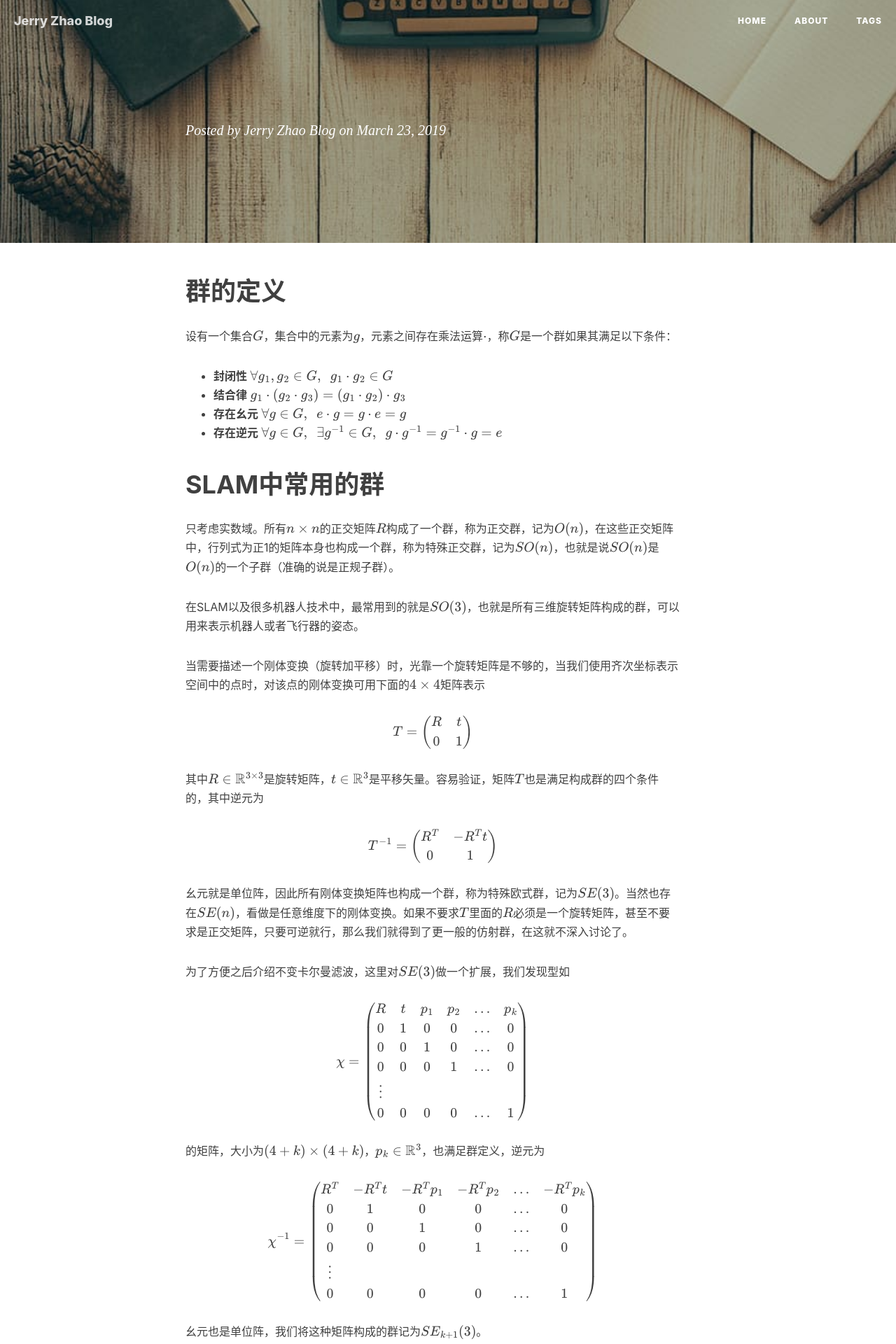
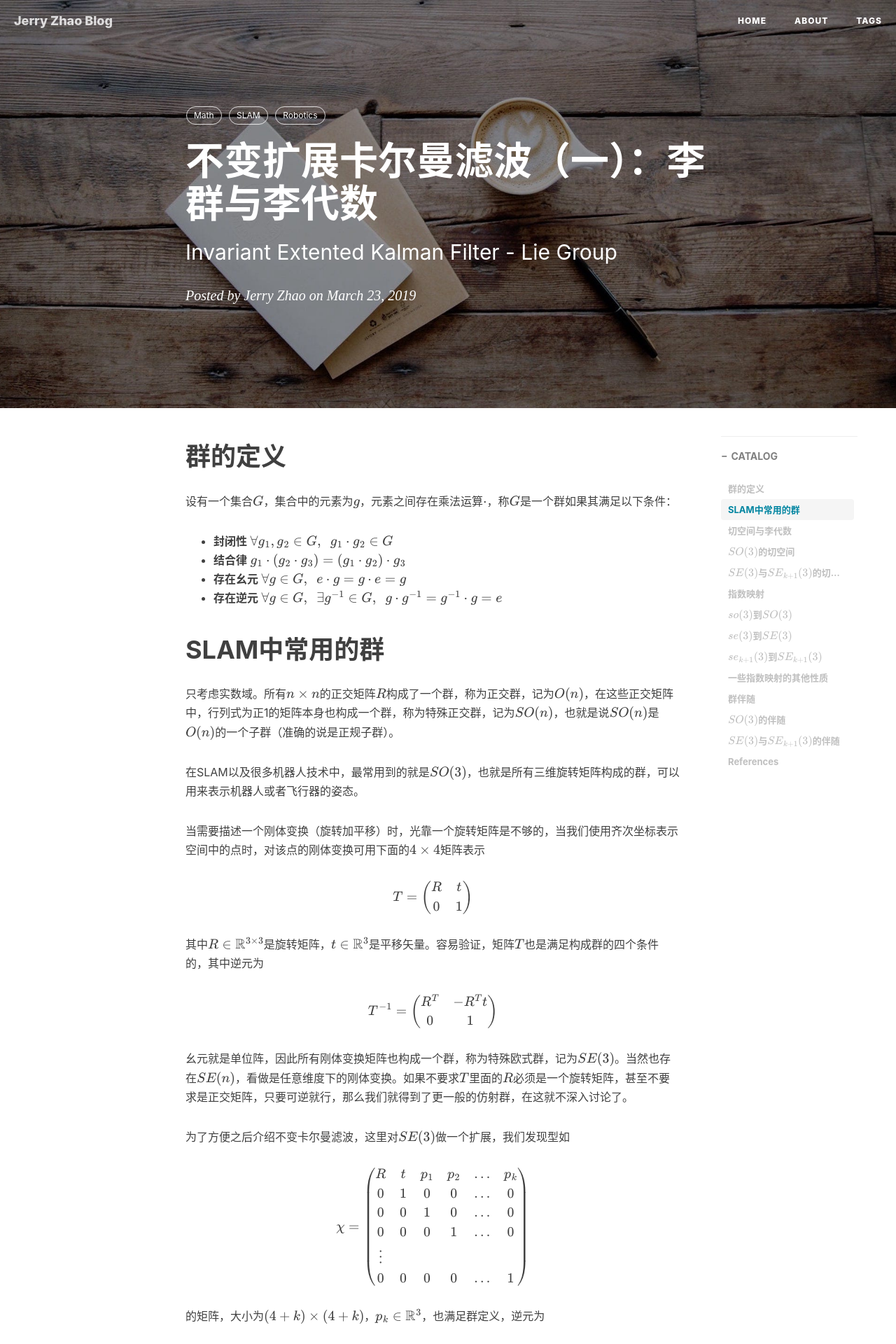
Before and after one commit to aipiano/aipiano.github.io, a Jekyll site: the page built from _posts/2019-03-23-不变扩展卡尔曼滤波1.md, in a window 1280 px wide. Shown: the top 1920 px of the page at 70% size. Built offline with Jekyll 4.4.1, drawn with Linux system fonts in a browser that asks for light colours; nearby versions of some CDN libraries; our own code applies the rules of GitHub Pages for plain Markdown files; formulas are drawn with MathJax 3; comment, search, counter and statistics services are not loaded.

Commit message:
fix(@ 2019-03-23-不变扩展卡尔曼滤波1.md): change Tab to spaces.

```diff
--- a/_posts/2019-03-23-不变扩展卡尔曼滤波1.md
+++ b/_posts/2019-03-23-不变扩展卡尔曼滤波1.md
@@ -4,12 +4,12 @@
 subtitle:   Invariant Extented Kalman Filter - Lie Group
 date:       2019-03-23
 author:     Jerry Zhao
-header-img: img/post-bg-os-metro.jpg
+header-img: img/post-bg-coffee.jpeg
 catalog: true
 tags:
     - Math
-	- SLAM
-	- Robotics
+    - SLAM
+    - Robotics
 ---
 
 
```
